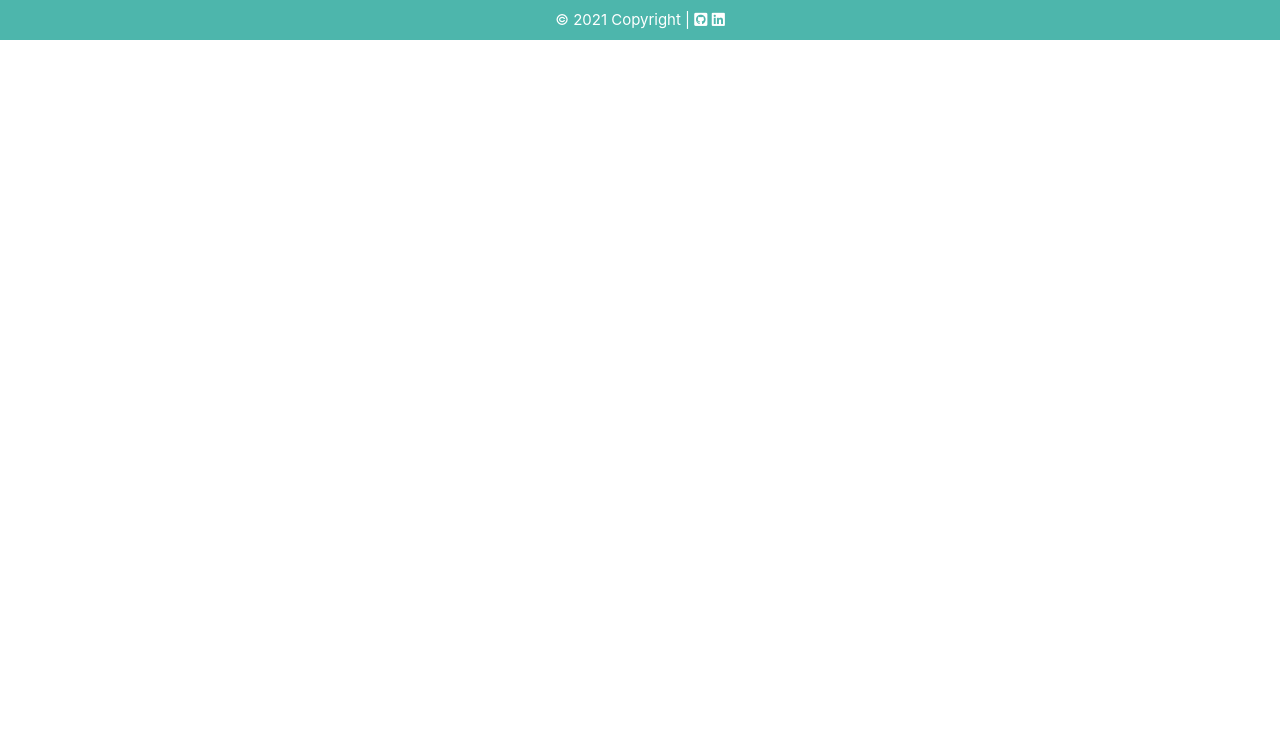
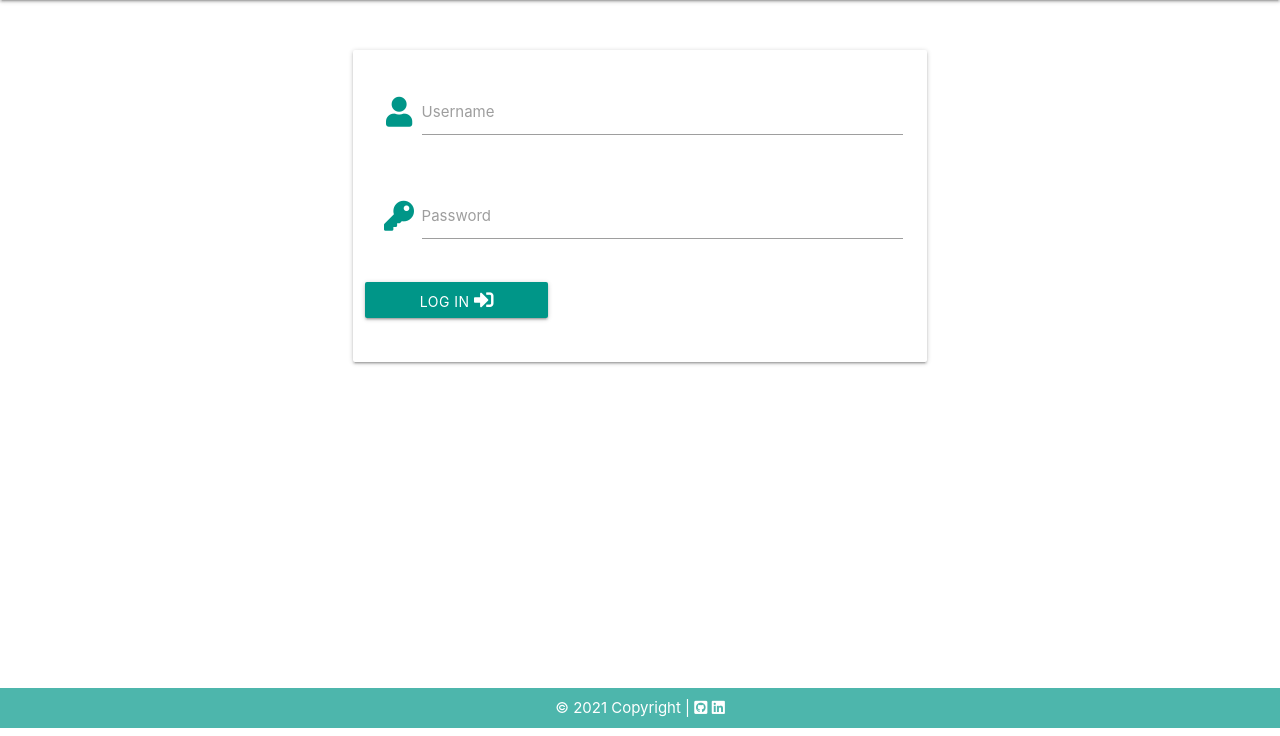
Before and after one commit to kristinabog/eu-kite-spots, a Flask app: template templates/login.html in a window 1280 px wide. Shown: the part 64-800 px from the top of the page. Run offline with Flask 2, Linux system fonts and the light colour scheme; the template is opened without the code that fills it, so the values that code supplies are empty; some libraries are stand-ins or nearby versions.

Commit message:
Add login.html with routing and log in card

```diff
--- a/app.py
+++ b/app.py
@@ -27,6 +27,12 @@ def kite_spots():
 def sign_up():
     return render_template("sign_up.html")
 
+
+@app.route("/log_in", methods=["GET", "POST"])
+def log_in():
+    return render_template("login.html")
+
+
 if __name__ == "__main__":
     app.run(host=os.environ.get("IP"),
             port=int(os.environ.get("PORT")),
--- a/static/css/style.css
+++ b/static/css/style.css
@@ -159,12 +159,12 @@ iframe {
     }
 }
 
-.login-bg {
+/* .login-bg {
     height: 95vh;
     background: url('https://cdn.pixabay.com/photo/2019/06/14/11/05/beach-4273396_1280.jpg');
     background-size: cover;
     opacity: 0.4;
-}
+} */
 
 .panel {
     margin-top: 50px;
@@ -173,8 +173,8 @@ iframe {
 #signup {
     justify-content: center;
     align-items: center;
-    height: 95vh;
-    background: url('https://cdn.pixabay.com/photo/2019/06/14/11/05/beach-4273396_1280.jpg');
+    height: 86vh;
+    /*background: url('https://cdn.pixabay.com/photo/2019/06/14/11/05/beach-4273396_1280.jpg');
     background-size: cover;
-    opacity: 0.4;
+    opacity: 0.4;*/
 }
--- a/templates/base.html
+++ b/templates/base.html
@@ -23,7 +23,7 @@
                     <li><a href="#">Spots</a></li>
                     <li><a href="#">Countries</a></li>
                     <li><a href="#">Contact</a></li>
-                    <li><a href="#">Log In</a></li>
+                    <li><a href="{{ url_for('log_in') }}">Log In</a></li>
                     <li><a href="{{ url_for('sign_up') }}">Sign up</a></li>
                     <li><a href="#">Log Out</a></li>
                 </ul>
@@ -35,8 +35,8 @@
             <li><a href="#">Spots</a></li>
             <li><a href="#">Countries</a></li>
             <li><a href="#">Contact</a></li>
-            <li><a href="#">Log In</a></li>
-            <li><a href="#">Sign Up</a></li>
+            <li><a href="{{ url_for('log_in') }}">Log In</a></li>
+            <li><a href="{{ url_for('sign_up') }}">Sign Up</a></li>
             <li><a href="#">Log Out</a></li>
 		</ul>
 
--- a/templates/login.html
+++ b/templates/login.html
@@ -1,7 +1,33 @@
 {% extends "base.html" %}
 {% block content %}
-        <div class="container" id="login-bg">
-
-
+            <div class="container" id="signup">
+            <div class="row">
+                <div class="col s12 m8 offset-m2">
+                    <div class="card-panel panel">
+                       <!-- username -->
+                        <div class="row">
+                            <div class="input-field col s12 center-align">
+                                <i class="fas fa-user prefix teal-text"></i>
+                                <input id="username" name="username" type="text" class="validate">
+                                <label for="username">Username</label>
+                            </div>
+                        </div>
+                            <!-- passowrd -->
+                        <div class="row center-align">
+                            <div class="input-field col s12">
+                                <i class="fas fa-key prefix teal-text"></i>
+                                <input id="password" name="password" type="password" class="validate">
+                                <label for="password">Password</label>
+                            </div>
+                        </div>
+                            <!-- register -->
+                        <div class="row center-align">
+                            <button type="submit" class="col s4 btn teal">
+                                Log In <i class="fas fa-sign-in-alt"></i>
+                            </button>
+                        </div>
+                    </div>
+                </div>
+            </div>
         </div>
 {% endblock %}
--- a/templates/sign_up.html
+++ b/templates/sign_up.html
@@ -2,7 +2,7 @@
 {% block content %}
         <div class="container" id="signup">
             <div class="row">
-                <div class="col s12 m8 l6">
+                <div class="col s12 m8 offset-m2">
                     <div class="card-panel panel">
                        <!-- username -->
                         <div class="row">
```
